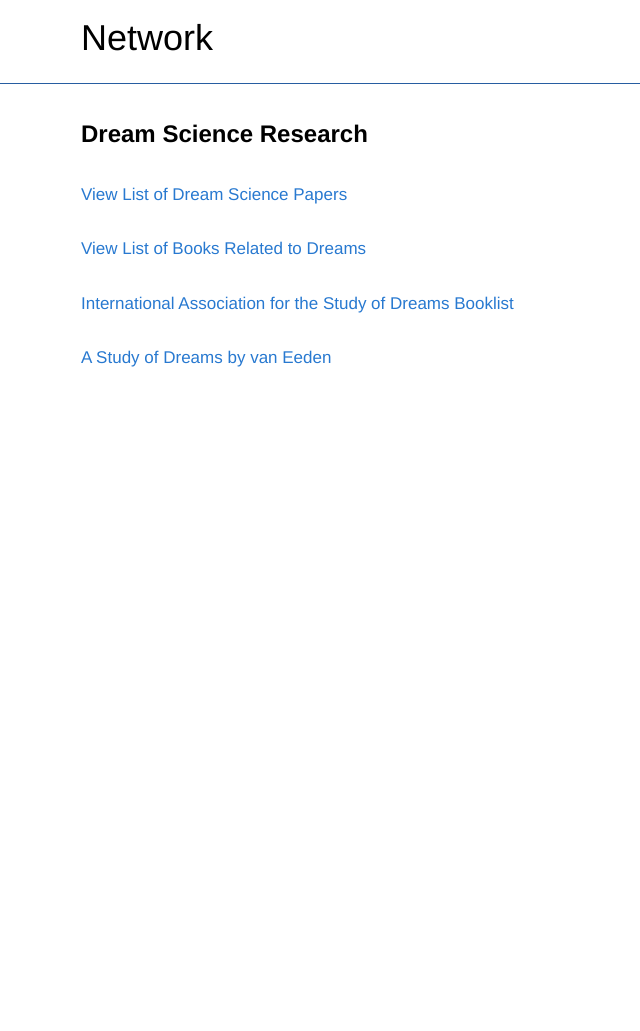
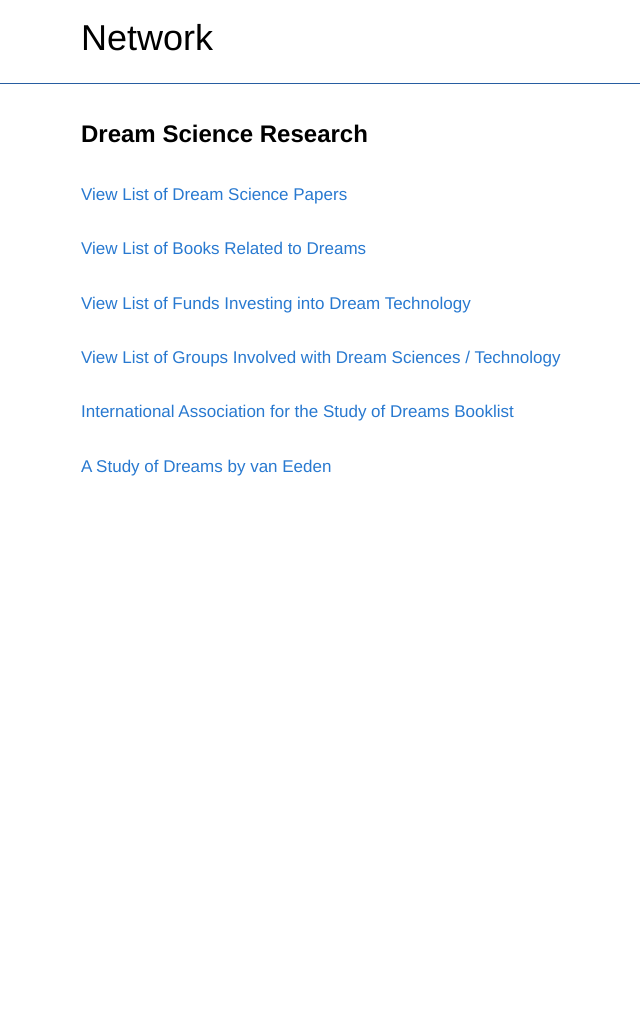
Before and after one commit to networkf/network.github.io, a Jekyll site: the page built from dreamscience.md, in a window 1280 px wide. Shown: the whole page, without its empty margins (194-834 px from the left). Built offline with Jekyll 4.4.1, drawn with Linux system fonts in a browser that asks for light colours; some web fonts are replaced; our own code applies the rules of GitHub Pages for plain Markdown files; the repository's description, which GitHub fills in, is left out; before the commit the page ends 922 px from its top, so only the background shows below that.

Commit message:
Update dreamscience.md

```diff
--- a/dreamscience.md
+++ b/dreamscience.md
@@ -15,6 +15,12 @@ layout: default
 [View List of Books Related to Dreams](https://www.goodreads.com/review/list/95737422-link-daniel?ref=nav_mybooks&shelf=dreams)
 <br>
 <br>
+[View List of Funds Investing into Dream Technology](https://www.notion.so/networkfoundation/210b521638de8045a9d6c5492fbcd140)
+<br>
+<br>
+[View List of Groups Involved with Dream Sciences / Technology](https://www.notion.so/networkfoundation/210b521638de80f6bb09ff157eeec6d7)
+<br>
+<br>
 [International Association for the Study of Dreams Booklist](https://www.asdreams.org/books-a-z/)
 <br>
 <br>
```
